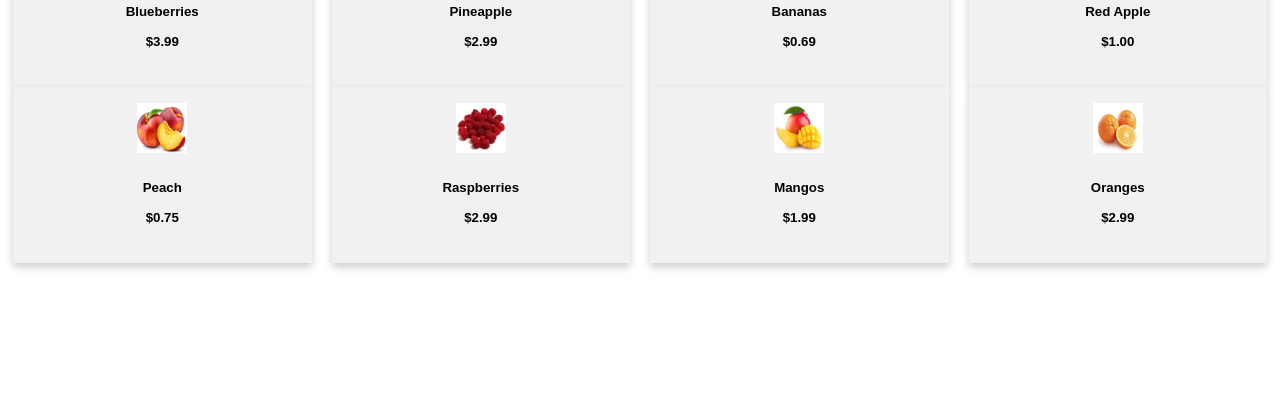
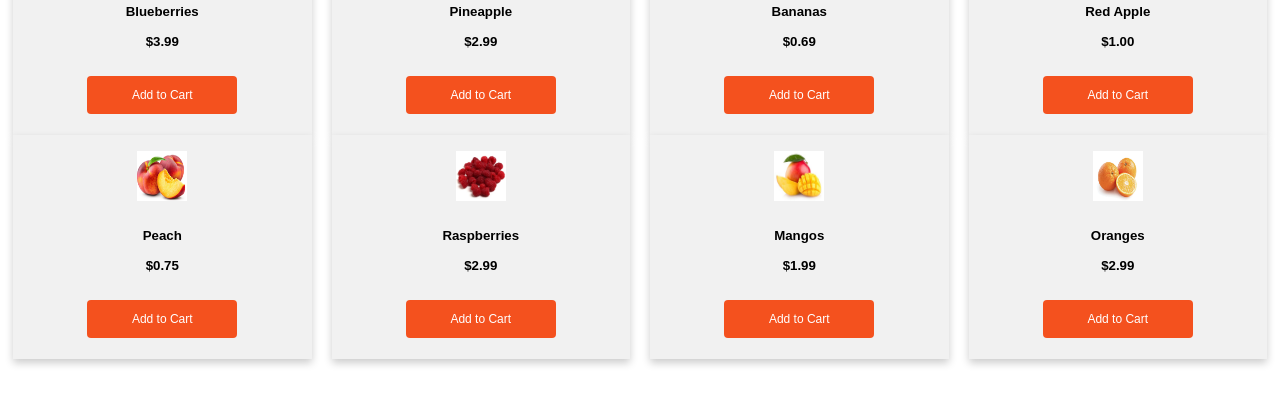
Before and after one commit to hdondiego/fruity_final_project, a plain HTML site: page index.html in a window 1280 px wide. Shown: the part 317-722 px from the top of the page. Drawn offline with nearby package versions, Linux system fonts and the light colour scheme.

Commit message:
Added 'Add to Cart' buttons

```diff
--- a/index.css
+++ b/index.css
@@ -84,6 +84,49 @@
     height: 150px;
 }
 
+.cart_button {
+    border-radius: 4px;
+    background-color: #f4511e;
+    border: none;
+    color: #FFFFFF;
+    text-align: center;
+    font-size: 12px;
+    padding: 12px;
+    width: 150px;
+    transition: all 0.5s;
+    cursor: pointer;
+    margin: 5px;
+  }
+
+  .cart_button span {
+    cursor: pointer;
+    display: inline-block;
+    position: relative;
+    transition: 0.5s;
+  }
+
+  .cart_button span:after {
+    content: '\00bb';
+    position: absolute;
+    opacity: 0;
+    top: 0;
+    right: -20px;
+    transition: 0.5s;
+  }
+
+  .cart_button:hover span {
+    padding-right: 25px;
+  }
+
+  .cart_button:hover span:after {
+    opacity: 1;
+    right: 0;
+  }
+
+.items_list {
+    margin-left: 5px;
+}
+
 .product {
     width: 50px;
     height: 50px;
--- a/index.html
+++ b/index.html
@@ -13,10 +13,15 @@
 
         <div id="mySidenav" class="sidenav">
             <a href="javascript:void(0)" class="closebtn" onclick="closeNav()">&times;</a>
+            <!--
             <a href="#">About</a>
             <a href="#">Services</a>
             <a href="#">Clients</a>
             <a href="#">Contact</a>
+            -->
+            <div class="items_list">
+                <h5 style="color: white;">Items</h5>
+            </div>
         </div>
 
         <img src="fruity_delight_logo.png" alt="Fruity Delight Logo" class="logo">
@@ -35,6 +40,7 @@
                         <img src="./products/blueberries.jpg" alt="Blueberries" class="product">
                         <h5>Blueberries<br><br>
                             $3.99</h5>
+                        <button class="cart_button"><span>Add to Cart</span></button>
                     </div>
                 </div>
 
@@ -45,6 +51,7 @@
                         <img src="./products/pineapple.jpg" alt="Pineapple" class="product">
                         <h5>Pineapple<br><br>
                             $2.99</h5>
+                        <button class="cart_button"><span>Add to Cart</span></button>
                     </div>
                 </div>
 
@@ -55,6 +62,7 @@
                         <img src="./products/bananas.jpg" alt="Bananas" class="product">
                         <h5>Bananas<br><br>
                             $0.69</h5>
+                        <button class="cart_button"><span>Add to Cart</span></button>
                     </div>
                 </div>
 
@@ -65,6 +73,7 @@
                         <img src="./products/red_apple.jpg" alt="Red Apple" class="product">
                         <h5>Red Apple<br><br>
                             $1.00</h5>
+                        <button class="cart_button"><span>Add to Cart</span></button>
                     </div>
                 </div>
 
@@ -75,6 +84,7 @@
                         <img src="./products/peach.jpg" alt="Peach" class="product">
                         <h5>Peach<br><br>
                             $0.75</h5>
+                        <button class="cart_button"><span>Add to Cart</span></button>
                     </div>
                 </div>
 
@@ -85,6 +95,7 @@
                         <img src="./products/raspberries.jpg" alt="Raspberries" class="product">
                         <h5>Raspberries<br><br>
                             $2.99</h5>
+                        <button class="cart_button"><span>Add to Cart</span></button>
                     </div>
                 </div>
 
@@ -95,7 +106,7 @@
                         <img src="./products/mangos.jpg" alt="Mangos" class="product">
                         <h5>Mangos<br><br>
                             $1.99</h5>
-
+                        <button class="cart_button"><span>Add to Cart</span></button>
                     </div>
                 </div>
 
@@ -106,6 +117,7 @@
                         <img src="./products/oranges.jpg" alt="Oranges" class="product">
                         <h5>Oranges<br><br>
                             $2.99</h5>
+                        <button class="cart_button"><span>Add to Cart</span></button>
                     </div>
                 </div>
             </div>
```
